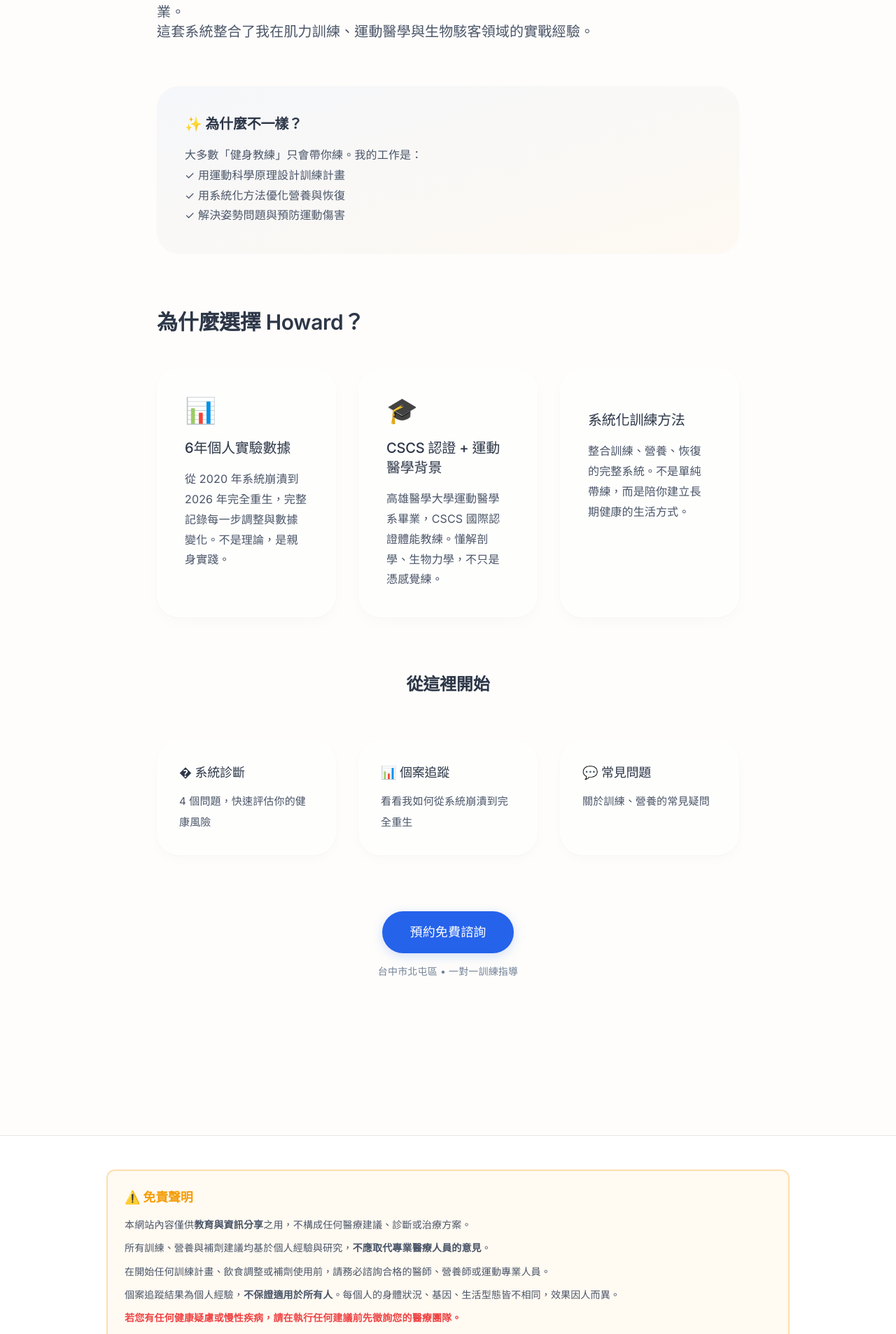
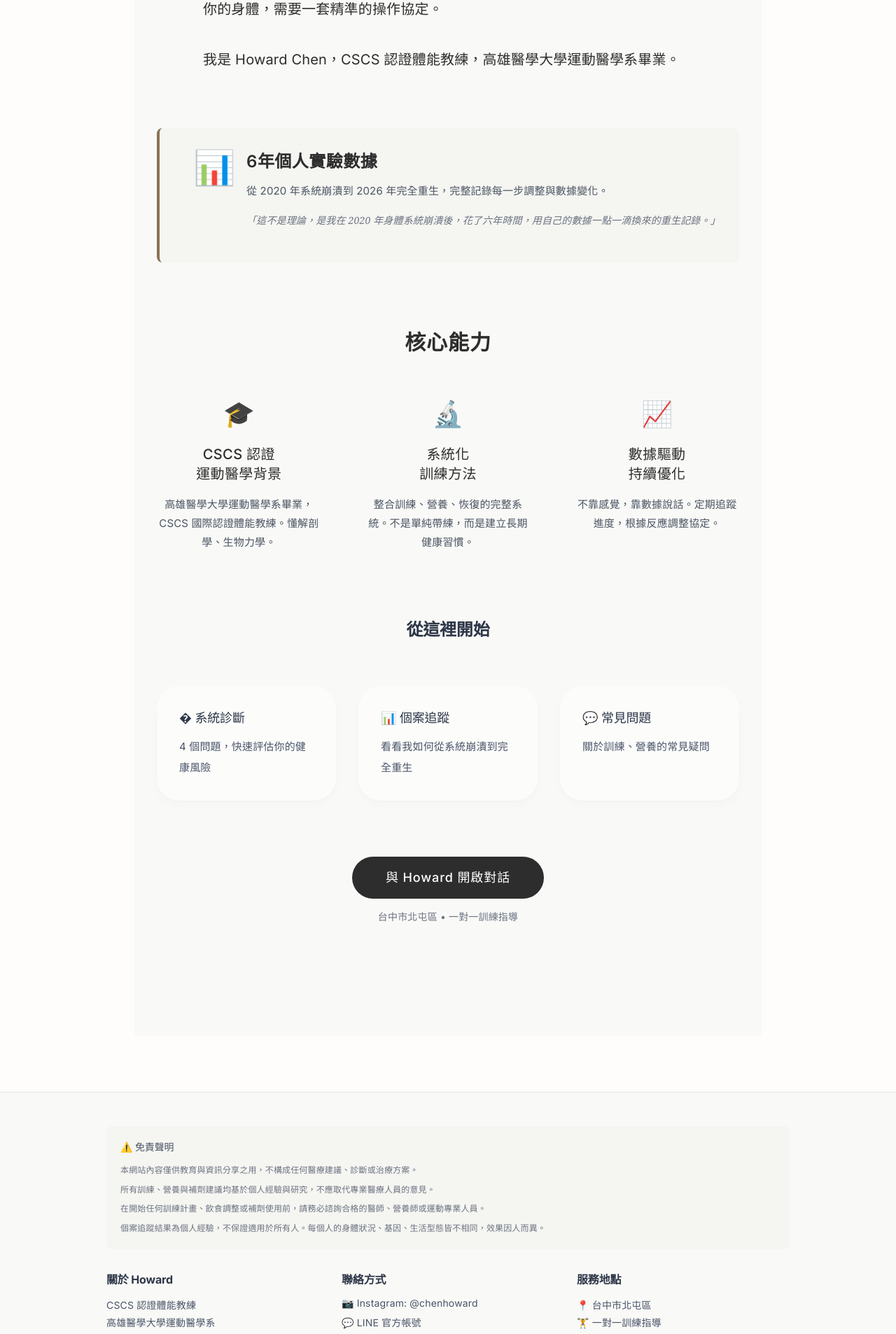
Before and after one commit to chenhoward456-hash/V3, a Next.js app: page / in a window 1280 px wide. Shown: the part 310-2216 px from the top of the page at 70% size. Built offline with nearby package versions, Linux system fonts and the light colour scheme.

Commit message:
徹底優化首頁美感：溫暖米白背景、去除 AI 模板感、強化真誠區塊、無邊框卡片設計

```diff
--- a/app/page.tsx
+++ b/app/page.tsx
@@ -12,50 +12,57 @@ export const metadata: Metadata = {
 
 export default function HomePage() {
   return (
-    <section className="section-container">
-      <h1 className="doc-title">
-        👋 歡迎來到<br />
-        <span className="text-primary">The Howard Protocol</span>
+    <section className="section-container" style={{backgroundColor: '#F9F9F7'}}>
+      <h1 className="doc-title" style={{color: '#2D2D2D', letterSpacing: '0.08em', lineHeight: '1.3'}}>
+        <span style={{fontSize: '0.6em', fontWeight: 'normal', display: 'block', marginBottom: '1rem', letterSpacing: '0.02em'}}>從系統崩潰到完全重生</span>
+        <span style={{color: '#2D2D2D'}}>The Howard Protocol</span>
       </h1>
-      <p className="doc-subtitle">
-        我是 Howard Chen，CSCS 認證體能教練，高雄醫學大學運動醫學系畢業。<br />
-        這套系統整合了我在肌力訓練、運動醫學與生物駭客領域的實戰經驗。
+      <p className="doc-subtitle" style={{color: '#2D2D2D', maxWidth: '700px', margin: '0 auto 3rem', lineHeight: '1.8'}}>
+        你的身體，需要一套精準的操作協定。<br /><br />
+        我是 Howard Chen，CSCS 認證體能教練，高雄醫學大學運動醫學系畢業。
       </p>
 
-      <div className="mission-box">
-        <h3>✨ 為什麼不一樣？</h3>
-        <p>
-          大多數「健身教練」只會帶你練。我的工作是：<br />
-          ✓ 用運動科學原理設計訓練計畫<br />
-          ✓ 用系統化方法優化營養與恢復<br />
-          ✓ 解決姿勢問題與預防運動傷害
-        </p>
+      {/* 真誠區塊 - 6年實驗數據 */}
+      <div className="my-20 max-w-4xl mx-auto" style={{borderLeft: '4px solid #8B7355', paddingLeft: '2rem', backgroundColor: 'rgba(139, 115, 85, 0.03)', padding: '2rem 2rem 2rem 3rem', borderRadius: '0.5rem'}}>
+        <div className="flex items-start gap-4 mb-4">
+          <span className="text-5xl">📊</span>
+          <div>
+            <h3 className="text-2xl font-semibold mb-3" style={{color: '#2D2D2D', letterSpacing: '0.02em'}}>6年個人實驗數據</h3>
+            <p className="text-gray-600 leading-relaxed text-[15px] mb-4">
+              從 2020 年系統崩潰到 2026 年完全重生，完整記錄每一步調整與數據變化。
+            </p>
+            <p className="italic text-gray-500 text-sm leading-relaxed" style={{fontFamily: 'Georgia, serif'}}>
+              「這不是理論，是我在 2020 年身體系統崩潰後，花了六年時間，用自己的數據一點一滴換來的重生記錄。」
+            </p>
+          </div>
+        </div>
       </div>
 
-      <div className="my-20">
-        <h3 className="text-3xl font-semibold mb-12">為什麼選擇 Howard？</h3>
-        <div className="grid md:grid-cols-3 gap-8">
-          <div className="bg-white/50 rounded-[2rem] p-10" style={{boxShadow: '0 1px 3px rgba(0, 0, 0, 0.02), 0 8px 20px rgba(0, 0, 0, 0.02)'}}>
-            <div className="text-4xl mb-5">📊</div>
-            <h4 className="text-xl font-medium mb-4 text-text-primary">6年個人實驗數據</h4>
-            <p className="text-text-secondary leading-relaxed">
-              從 2020 年系統崩潰到 2026 年完全重生，完整記錄每一步調整與數據變化。不是理論，是親身實踐。
+      {/* 無邊框卡片設計 - 去 AI 化 */}
+      <div className="my-24 max-w-5xl mx-auto">
+        <h3 className="text-3xl font-semibold mb-16 text-center" style={{color: '#2D2D2D', letterSpacing: '0.03em'}}>核心能力</h3>
+        <div className="grid md:grid-cols-3 gap-16">
+          <div className="text-center">
+            <div className="text-4xl mb-6" style={{color: '#8B7355'}}>🎓</div>
+            <h4 className="text-xl font-medium mb-4" style={{color: '#2D2D2D', letterSpacing: '0.02em'}}>CSCS 認證<br />運動醫學背景</h4>
+            <p className="text-gray-600 leading-relaxed text-[15px]">
+              高雄醫學大學運動醫學系畢業，CSCS 國際認證體能教練。懂解剖學、生物力學。
             </p>
           </div>
 
-          <div className="bg-white/50 rounded-[2rem] p-10" style={{boxShadow: '0 1px 3px rgba(0, 0, 0, 0.02), 0 8px 20px rgba(0, 0, 0, 0.02)'}}>
-            <div className="text-4xl mb-5">🎓</div>
-            <h4 className="text-xl font-medium mb-4 text-text-primary">CSCS 認證 + 運動醫學背景</h4>
-            <p className="text-text-secondary leading-relaxed">
-              高雄醫學大學運動醫學系畢業，CSCS 國際認證體能教練。懂解剖學、生物力學，不只是憑感覺練。
+          <div className="text-center">
+            <div className="text-4xl mb-6" style={{color: '#8B7355'}}>🔬</div>
+            <h4 className="text-xl font-medium mb-4" style={{color: '#2D2D2D', letterSpacing: '0.02em'}}>系統化<br />訓練方法</h4>
+            <p className="text-gray-600 leading-relaxed text-[15px]">
+              整合訓練、營養、恢復的完整系統。不是單純帶練，而是建立長期健康習慣。
             </p>
           </div>
 
-          <div className="bg-white/50 rounded-[2rem] p-10" style={{boxShadow: '0 1px 3px rgba(0, 0, 0, 0.02), 0 8px 20px rgba(0, 0, 0, 0.02)'}}>
-            <div className="text-4xl mb-5"></div>
-            <h4 className="text-xl font-medium mb-4 text-text-primary">系統化訓練方法</h4>
-            <p className="text-text-secondary leading-relaxed">
-              整合訓練、營養、恢復的完整系統。不是單純帶練，而是陪你建立長期健康的生活方式。
+          <div className="text-center">
+            <div className="text-4xl mb-6" style={{color: '#8B7355'}}>📈</div>
+            <h4 className="text-xl font-medium mb-4" style={{color: '#2D2D2D', letterSpacing: '0.02em'}}>數據驅動<br />持續優化</h4>
+            <p className="text-gray-600 leading-relaxed text-[15px]">
+              不靠感覺，靠數據說話。定期追蹤進度，根據反應調整協定。
             </p>
           </div>
         </div>
@@ -79,15 +86,15 @@ export default function HomePage() {
         </div>
       </div>
 
-      <div className="text-center my-16">
+      <div className="text-center my-20">
         <Link
           href="/action"
-          className="inline-block bg-primary text-white px-10 py-4 rounded-full font-medium text-lg hover:bg-primary-dark transition-colors"
-          style={{boxShadow: '0 4px 16px rgba(37, 99, 235, 0.2)'}}
+          className="inline-block text-white px-12 py-4 rounded-full font-medium text-lg transition-all hover:opacity-90"
+          style={{backgroundColor: '#2D2D2D', letterSpacing: '0.05em'}}
         >
-          預約免費諮詢
+          與 Howard 開啟對話
         </Link>
-        <p className="text-text-muted text-sm mt-4">台中市北屯區 • 一對一訓練指導</p>
+        <p className="text-gray-500 text-sm mt-4">台中市北屯區 • 一對一訓練指導</p>
       </div>
     </section>
   )
--- a/components/Footer.tsx
+++ b/components/Footer.tsx
@@ -1,25 +1,22 @@
 export default function Footer() {
   return (
-    <footer className="bg-white border-t border-border mt-20">
+    <footer style={{backgroundColor: '#F9F9F7'}} className="border-t border-gray-200 mt-20">
       <div className="max-w-5xl mx-auto px-6 py-12">
-        {/* 免責聲明 */}
-        <div className="bg-warning/5 border-2 border-warning/30 rounded-xl p-6 mb-8">
-          <h3 className="text-warning font-bold text-lg mb-3">⚠️ 免責聲明</h3>
-          <div className="text-text-secondary text-sm leading-relaxed space-y-2">
+        {/* 免責聲明 - 簡化設計 */}
+        <div style={{backgroundColor: 'rgba(139, 115, 85, 0.03)'}} className="rounded-lg p-5 mb-8">
+          <h3 className="text-gray-600 font-medium text-sm mb-3">⚠️ 免責聲明</h3>
+          <div className="text-gray-500 text-xs leading-relaxed space-y-1.5">
             <p>
-              本網站內容僅供<strong>教育與資訊分享</strong>之用，不構成任何醫療建議、診斷或治療方案。
+              本網站內容僅供教育與資訊分享之用，不構成任何醫療建議、診斷或治療方案。
             </p>
             <p>
-              所有訓練、營養與補劑建議均基於個人經驗與研究，<strong>不應取代專業醫療人員的意見</strong>。
+              所有訓練、營養與補劑建議均基於個人經驗與研究，不應取代專業醫療人員的意見。
             </p>
             <p>
               在開始任何訓練計畫、飲食調整或補劑使用前，請務必諮詢合格的醫師、營養師或運動專業人員。
             </p>
             <p>
-              個案追蹤結果為個人經驗，<strong>不保證適用於所有人</strong>。每個人的身體狀況、基因、生活型態皆不相同，效果因人而異。
-            </p>
-            <p className="text-danger font-semibold">
-              若您有任何健康疑慮或慢性疾病，請在執行任何建議前先徵詢您的醫療團隊。
+              個案追蹤結果為個人經驗，不保證適用於所有人。每個人的身體狀況、基因、生活型態皆不相同，效果因人而異。
             </p>
           </div>
         </div>
```
